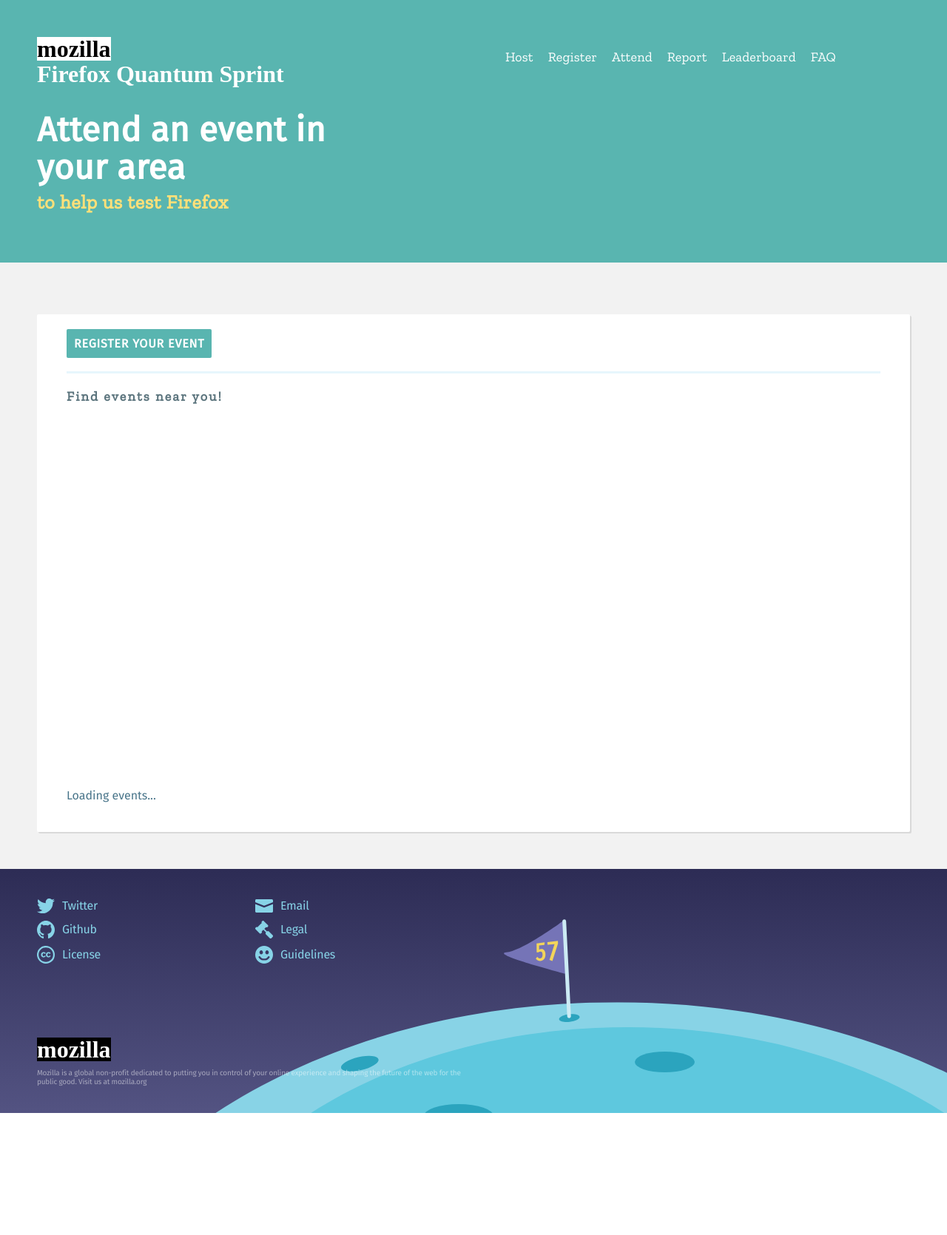
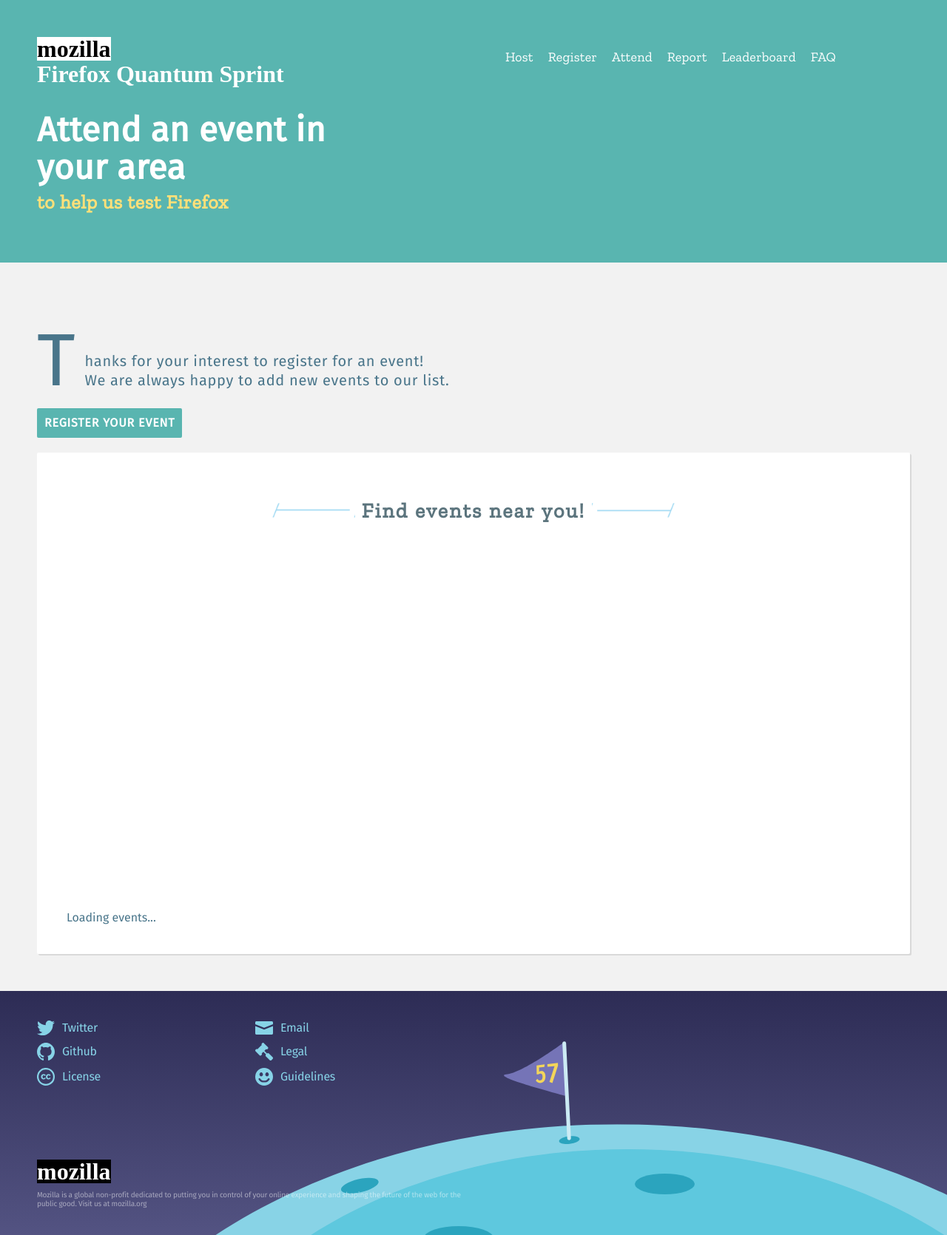
Before and after one commit to mozilla/firefox57-sprint, a Jekyll site: the page built from _articles/register.md, in a window 1280 px wide. Shown: the whole page at 74% size. Built offline with Jekyll 4.4.1, drawn with Linux system fonts in a browser that asks for light colours; some web fonts are replaced; a style sheet for code colours, icons or effects is not loaded; before the commit the page ends 1505 px from its top, so only the background shows below that.

Commit message:
Some aprovment for the register page

```diff
--- a/_articles/register.md
+++ b/_articles/register.md
@@ -5,7 +5,11 @@
 
 <link href="https://s3.amazonaws.com/mozillascience/mapglyphs/mapglyphs.css" rel="stylesheet">
 
-<h3>Find events near you!</h3>
+<h3 class="content-title">
+  <span class="title-frame"></span>
+  Find events near you!
+  <span class="title-frame title-frame--rotate-180"></span>
+</h3>
 
 <div class="map-canvas">
   <!--  map -->
--- a/_layouts/register.html
+++ b/_layouts/register.html
@@ -13,9 +13,16 @@
   </header>
 
   <section class="content">
+    <h2>
+      <span class="capitalize">T</span>
+      <span class="capitalize-content">
+        hanks for your interest to register for an event!<br />
+        We are always happy to add new events to our list.
+      </span>
+      <br />
+      <a class="button register-button" href="https://docs.google.com/forms/d/e/1FAIpQLSdcae57eJpqnFEPHwe4HjIzuvpe1RoRzsibH3vY4gmSikFxaA/viewform" target="_blank">Register your event</a>
+    </h2>
     <div class="content-box content-box--full">
-      <a class="button register-button" href="https://docs.google.com/forms/d/e/1FAIpQLSdcae57eJpqnFEPHwe4HjIzuvpe1RoRzsibH3vY4gmSikFxaA/viewform" target="_blank">Register your event</a>
-
       {{content}}
     </div>
   </section>
--- a/css/main.css
+++ b/css/main.css
@@ -848,7 +848,7 @@
   line-height: 26px;
 }
 
-.content-box h3:first-child {
+.content-box h3:first-of-type {
   border-top: none;
 }
 
```
